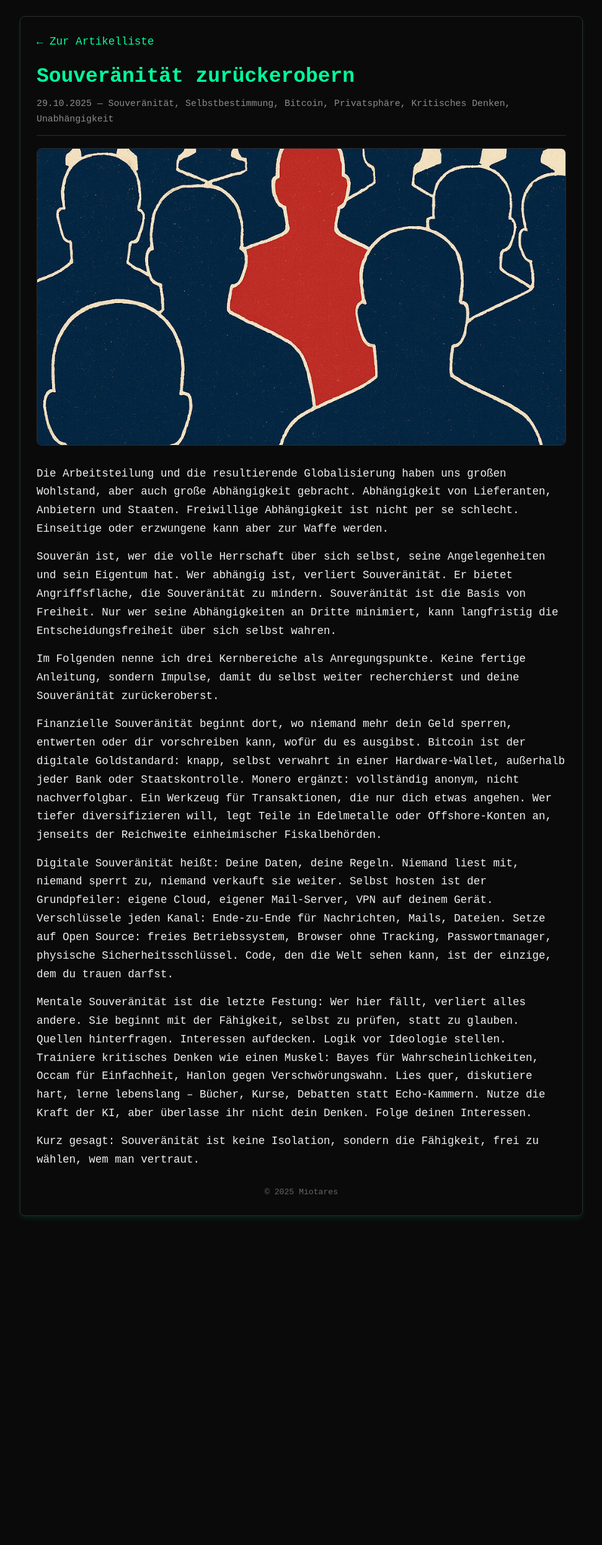
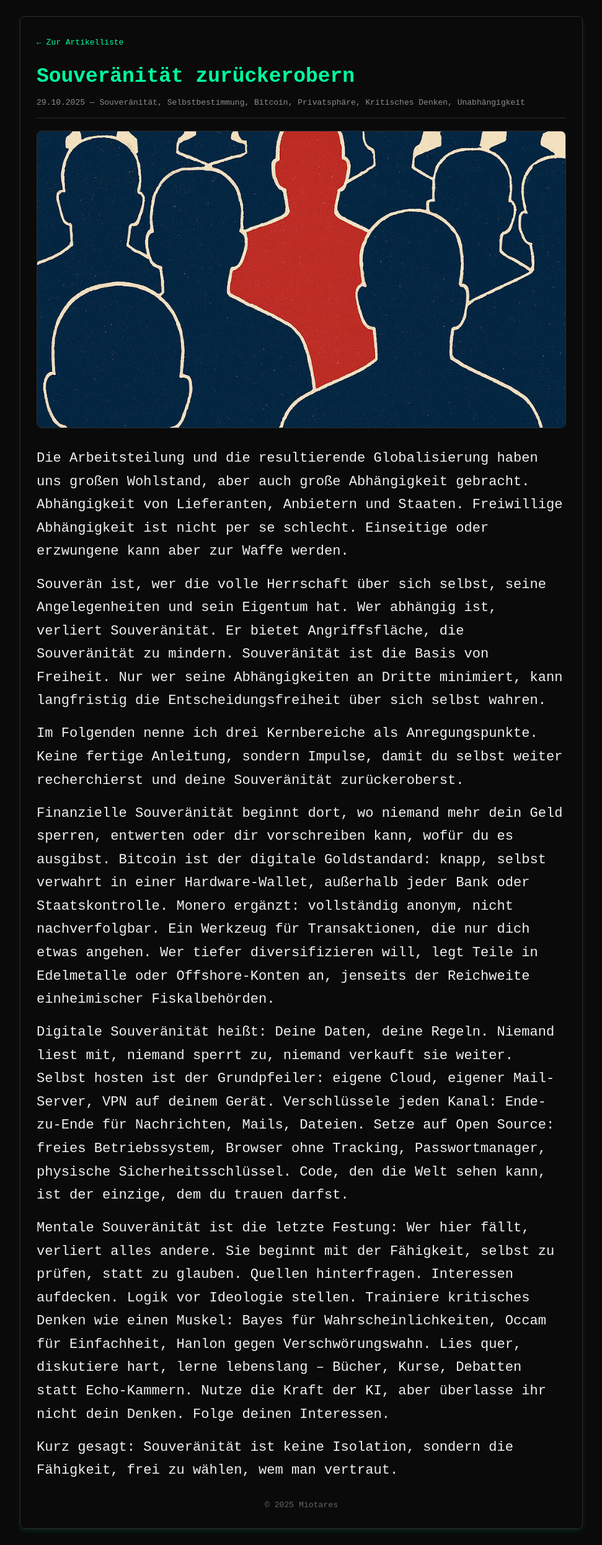
Before and after one commit to Miotares/miotares, a Jekyll site: the page built from _posts/2025-10-29-Souveränität zurückerobern.md, in a window 1280 px wide. Shown: the whole page at 62% size, without its empty margins (154-1125 px from the left). Built offline with Jekyll 4.4.1, drawn with Linux system fonts in a browser that asks for light colours; before the commit the page ends 1988 px from its top, so only the background shows below that.

Commit message:
Schriftgrößen angepasst: Fließtext 1.7rem, Meta 1rem, Navigation 1rem auf allen Seiten

```diff
--- a/_layouts/post.html
+++ b/_layouts/post.html
@@ -36,9 +36,9 @@
         .container { border:1px solid var(--secondary-color); border-radius:8px; padding:2rem; box-shadow:0 4px 8px rgba(0,255,157,0.1); }
         header { margin-bottom:1.5rem; border-bottom:1px solid var(--secondary-color); padding-bottom:1rem; }
         h1 { color:var(--accent-color); font-size:2.53rem; margin-bottom:0.25rem; }
-        .meta { color:#8d8d8d; font-size:1.14rem; }
+        .meta { color:#8d8d8d; font-size:1rem; }
         .content { margin-top:1.5rem; }
-        .content p { margin-bottom:1.2rem; text-align:left; font-size:1.35rem; }
+        .content p { margin-bottom:1.2rem; text-align:left; font-size:1.7rem; }
         ::selection { background-color:var(--accent-color); color:var(--bg-color); }
         .content h2, .content h3 { color:var(--accent-color); margin-top:1.25rem; }
         .content a { color:var(--accent-color); }
@@ -51,7 +51,7 @@
         .content li { margin:0.35rem 0; }
         .content p + ul, .content p + ol, .content h2 + ul, .content h2 + ol, .content h3 + ul, .content h3 + ol { margin-top:0.5rem; }
         nav { margin-bottom:1rem; }
-        .back { text-decoration:none; color:var(--accent-color); }
+        .back { text-decoration:none; color:var(--accent-color); font-size:1rem; }
         .thumbnail { width:100%; aspect-ratio:16/9; object-fit:cover; border-radius:8px; margin-bottom:1.5rem; border:1px solid var(--secondary-color); }
         footer { margin-top:2rem; text-align:center; font-size:1.01rem; color:#666; }
         @media (max-width: 600px) { body{ padding:1rem; } .container{ padding:1rem; } h1{ font-size:2.02rem; } }
--- a/articles.html
+++ b/articles.html
@@ -56,7 +56,7 @@ pagination:
         .post-description { color: #8d8d8d; font-size: 0.99rem; line-height: 1.4; }
         .post-meta { color: #8d8d8d; font-size: 0.88rem; margin-top: 0.25rem; }
         nav { margin-bottom: 1rem; }
-        .back { text-decoration: none; color: var(--accent-color); }
+        .back { text-decoration: none; color: var(--accent-color); font-size: 1rem; }
         @media (max-width: 600px) {
             body { padding: 1rem; }
             .container { padding: 1rem; }
--- a/privacy.html
+++ b/privacy.html
@@ -45,7 +45,7 @@ permalink: /privacy/
         .content p { margin: 0.6rem 0; }
         .content ul { margin:0.5rem 0 0.5rem 1.5rem; }
         nav { margin-bottom:1rem; }
-        .back { text-decoration:none; color:var(--accent-color); }
+        .back { text-decoration:none; color:var(--accent-color); font-size:1rem; }
         footer { margin-top:2rem; text-align:center; font-size:0.88rem; color:#666; }
         @media (max-width: 600px) { body{ padding:1rem; } .container{ padding:1rem; } h1{ font-size:1.76rem; } }
     </style>
--- a/spenden.html
+++ b/spenden.html
@@ -86,6 +86,7 @@ permalink: /spenden/
         .back {
             text-decoration: none;
             color: var(--accent-color);
+            font-size: 1rem;
         }
 
         .intro {
```
